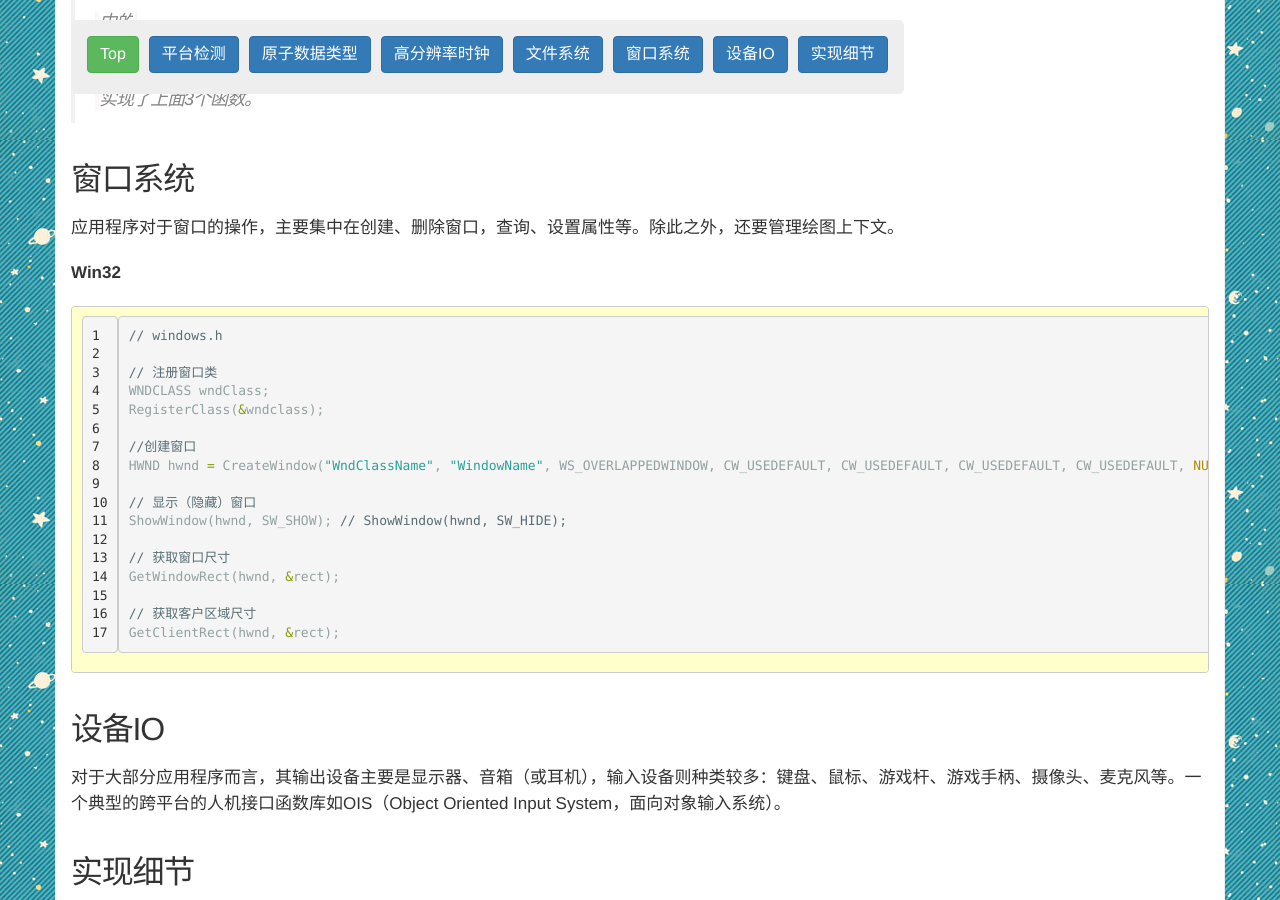
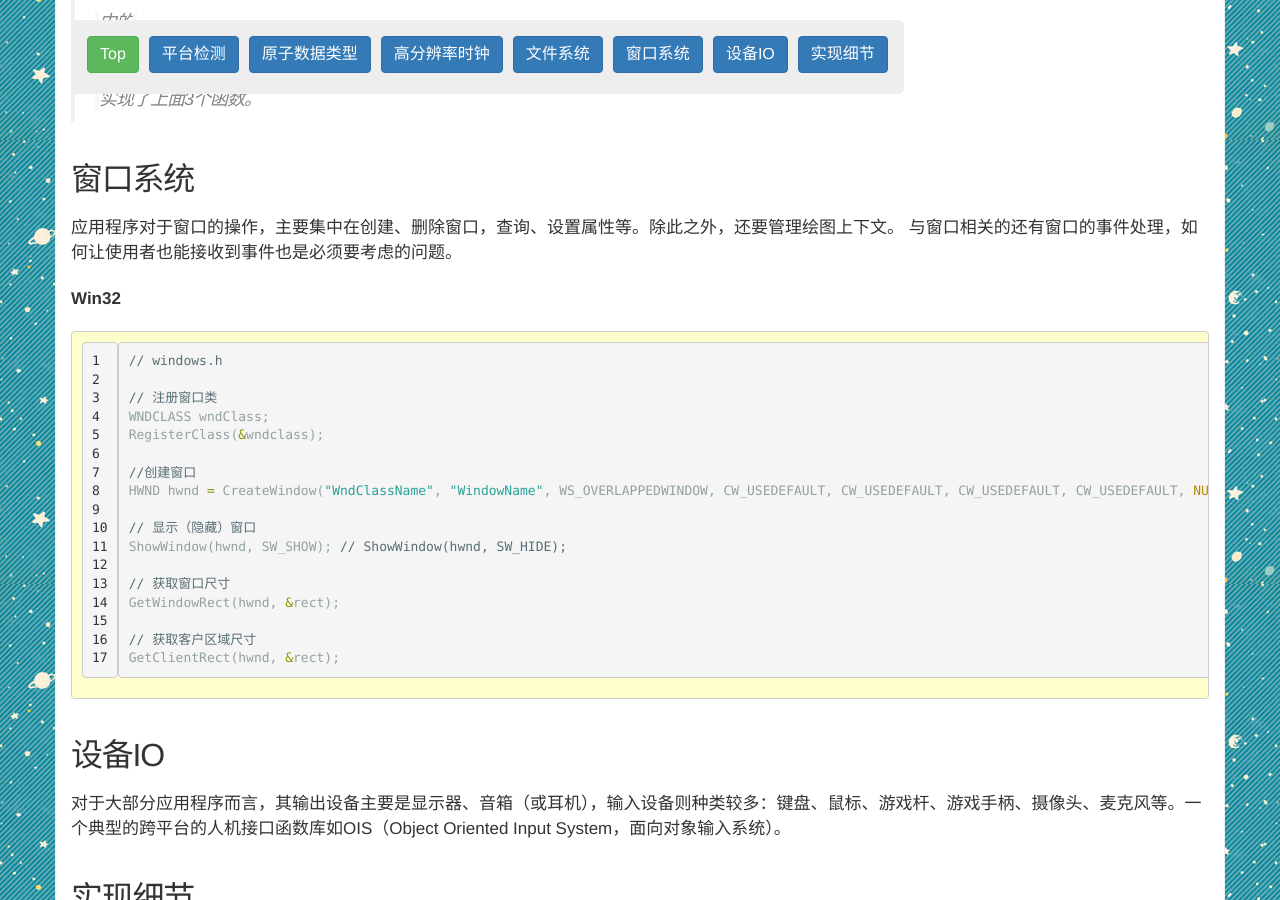
Before and after one commit to Gemini2015/gemini2015.github.io, a Jekyll site: the page built from _posts/2015-01-21-platform.markdown, in a window 1280 px wide and 900 px high, scrolled down 8740 px. Built offline with Jekyll 4.4.1, drawn with Linux system fonts in a browser that asks for light colours; nearby versions of some CDN libraries; comment, search, counter and statistics services are not loaded.

Commit message:
更新窗口事件

```diff
--- a/_posts/2015-01-21-platform.markdown
+++ b/_posts/2015-01-21-platform.markdown
@@ -368,6 +368,7 @@ int closedir(DIR *dirp);
 
 ## 窗口系统
 应用程序对于窗口的操作，主要集中在创建、删除窗口，查询、设置属性等。除此之外，还要管理绘图上下文。
+与窗口相关的还有窗口的事件处理，如何让使用者也能接收到事件也是必须要考虑的问题。
 
 **Win32**
 
```
